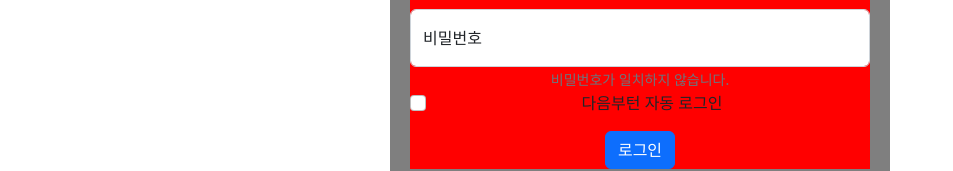
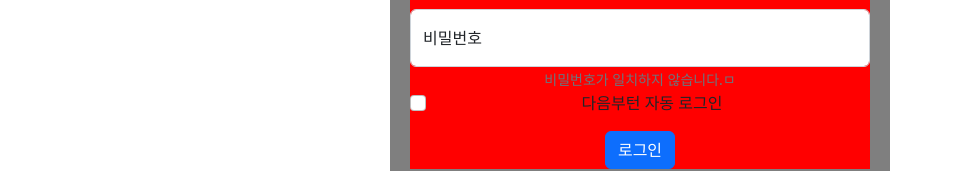
Before and after one commit to sott120/ofpe, a React (Create React App) app: page / in a window 1280 px wide. Shown: the part 397-568 px from the top of the page, without its empty margins (0-953 px from the left). Built offline with nearby package versions, Linux system fonts and the light colour scheme.

Commit message:
action test

```diff
--- a/src/App.tsx
+++ b/src/App.tsx
@@ -71,7 +71,7 @@ const Login = () => {
                       <Form.Control type="password" placeholder="비밀번호" />
                   </FloatingLabel>
                   <Form.Text className="text-muted">
-                      비밀번호가 일치하지 않습니다.
+                      비밀번호가 일치하지 않습니다.ㅁ
                   </Form.Text>
                   <Form.Group className="mb-3" controlId="formBasicCheckbox">
                       <Form.Check
```
